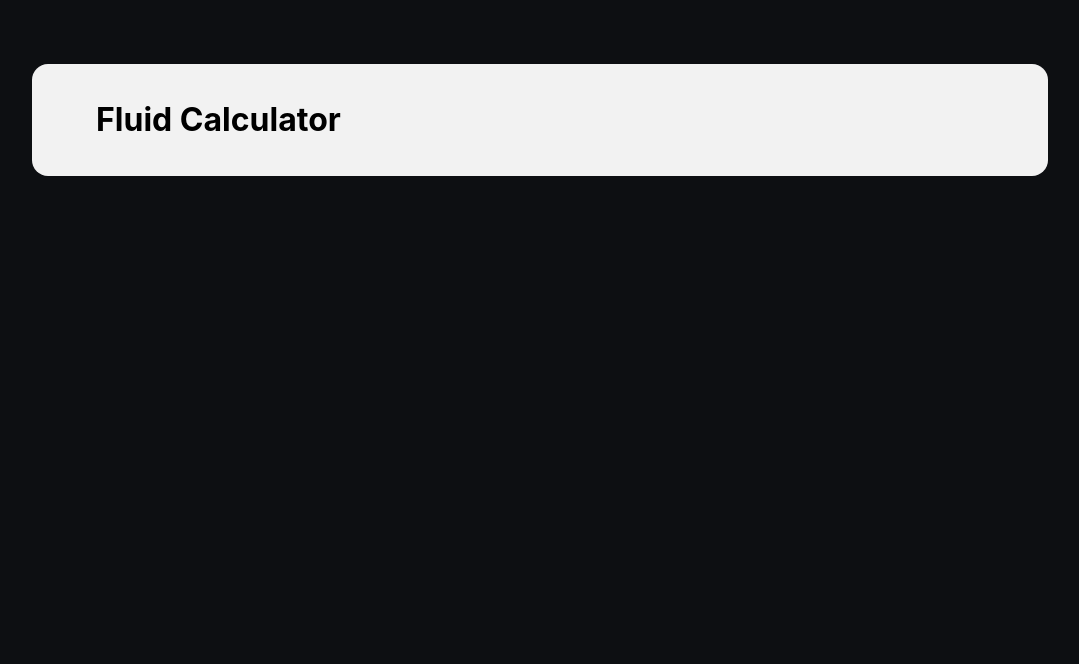
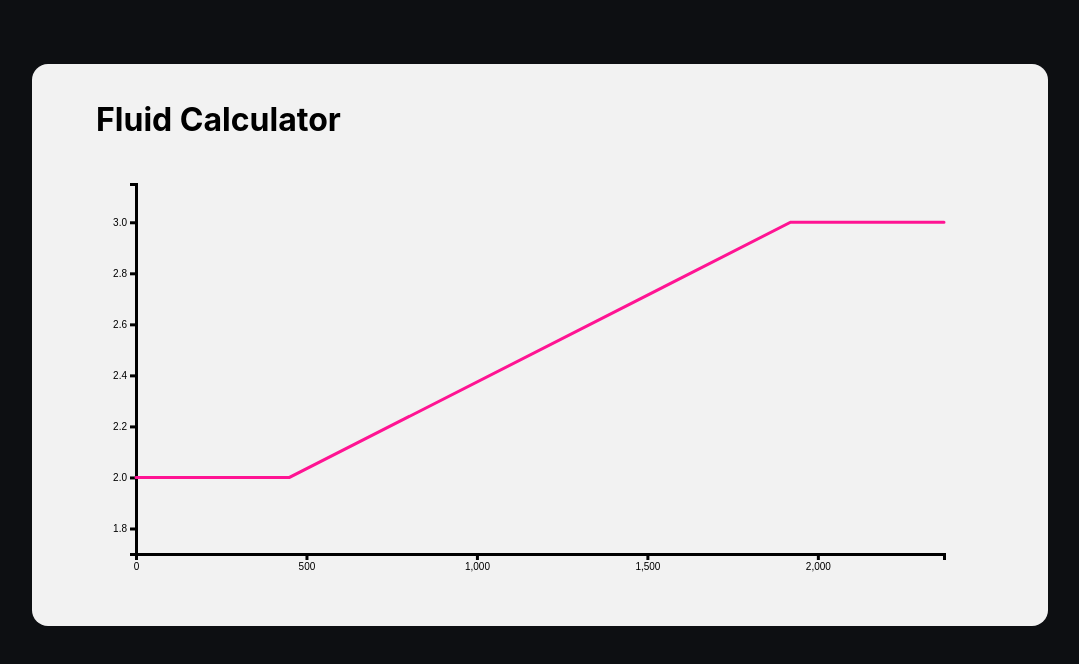
Before and after one commit to pholawat-tle/fluid-calculator, a Next.js app: page / in a window 1280 px wide. Shown: the top 664 px of the page, without its empty margins (100-1179 px from the left). Built offline with nearby package versions, Linux system fonts and the light colour scheme.

Commit message:
add LineChart component to homepage

```diff
--- a/pages/index.tsx
+++ b/pages/index.tsx
@@ -1,11 +1,20 @@
 import type { NextPage } from "next";
 import styled from "styled-components";
+import LineChart from "../components/LineChart";
+
+const data = [
+  { x: 0, y: 2 },
+  { x: 450, y: 2 },
+  { x: 1920, y: 3 },
+  { x: 1920 + 450, y: 3 },
+];
 
 const Home: NextPage = () => {
   return (
     <MaxWidthWrapper>
       <Card>
         <h1>Fluid Calculator</h1>
+        <StyledLineChart data={data} />
       </Card>
     </MaxWidthWrapper>
   );
@@ -32,4 +41,8 @@ const Card = styled.div`
   background-color: hsl(0deg, 0%, 95%);
 `;
 
+const StyledLineChart = styled(LineChart)`
+  height: 450px;
+`;
+
 export default Home;
```
